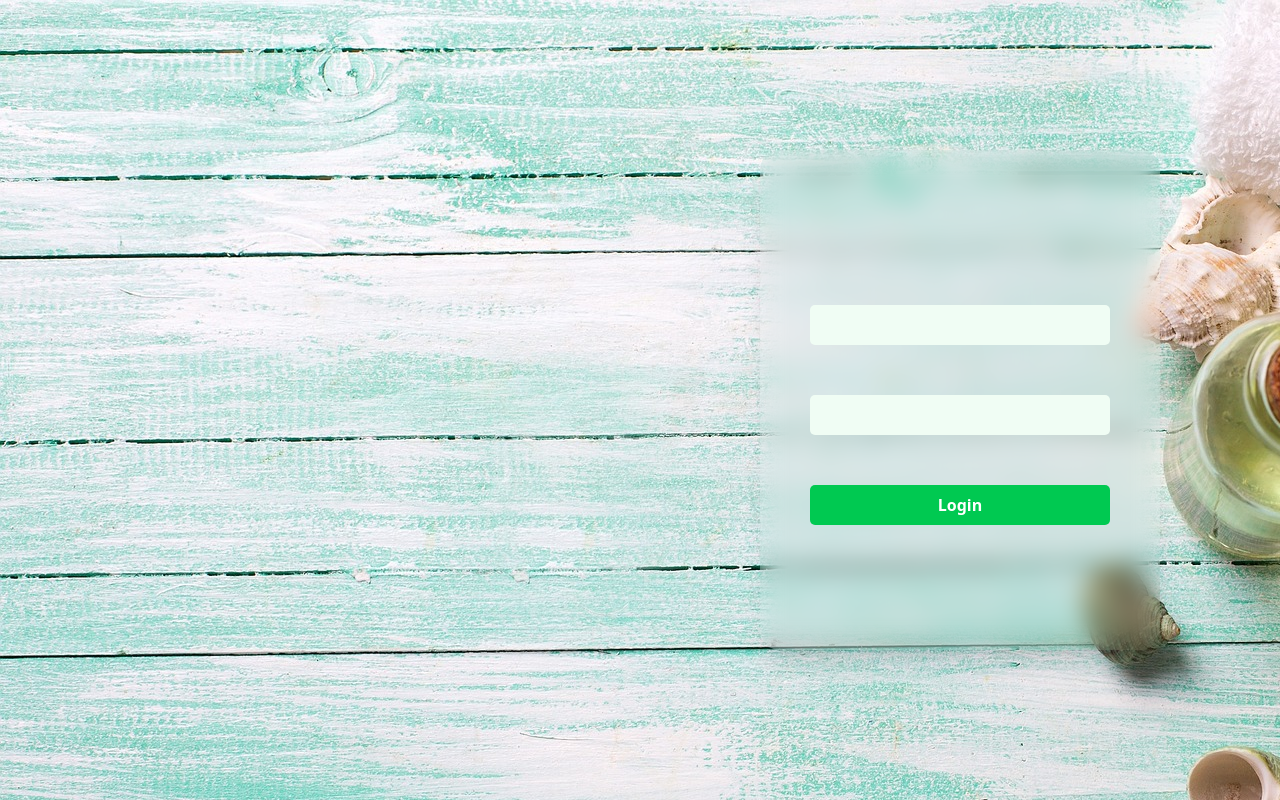
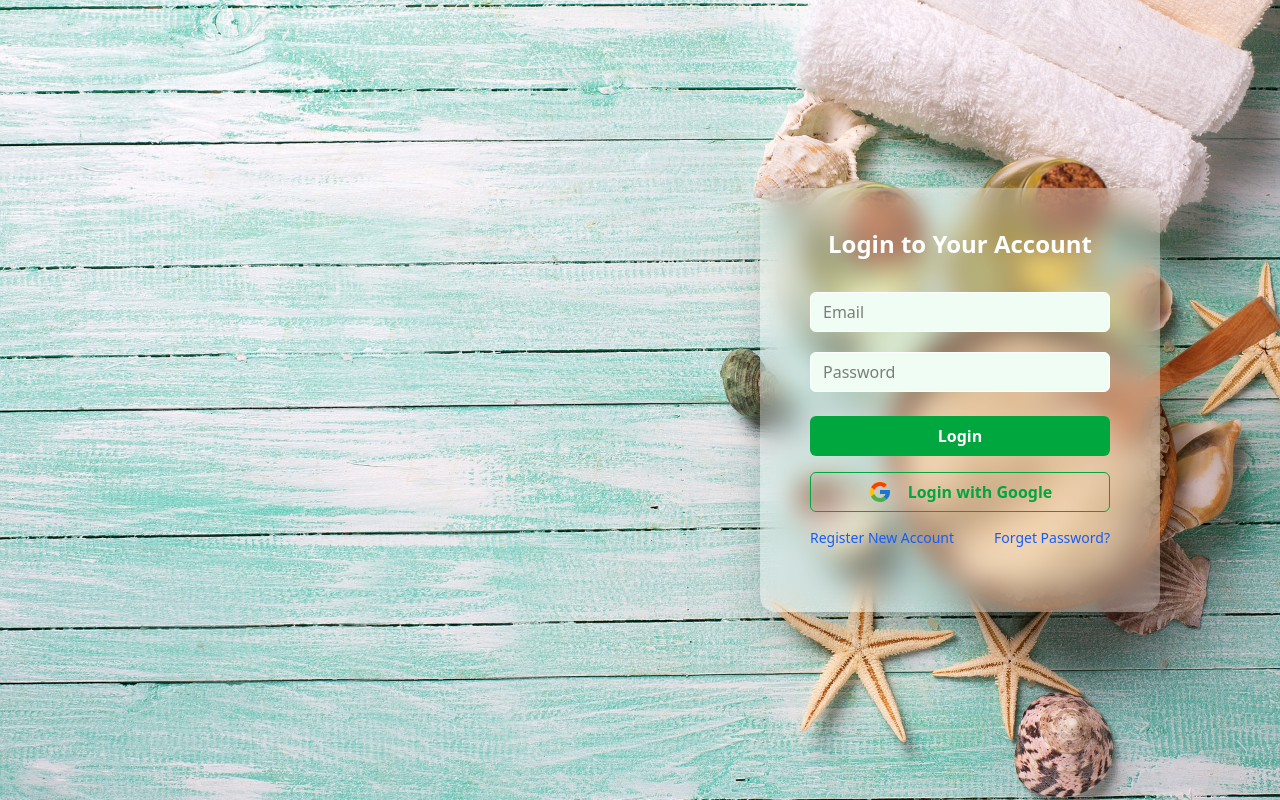
Before and after one commit to nSofot/cbc-frontend-batch-five, a React (Vite) app: page /login in a window 1280 px wide. Built offline with nearby package versions, Linux system fonts and the light colour scheme.

Commit message:
Day 20 Google Login and OPT

```diff
--- a/package.json
+++ b/package.json
@@ -10,6 +10,7 @@
     "preview": "vite preview"
   },
   "dependencies": {
+    "@react-oauth/google": "^0.12.2",
     "@supabase/supabase-js": "^2.49.4",
     "@tailwindcss/vite": "^4.1.4",
     "axios": "^1.9.0",
--- a/src/App.jsx
+++ b/src/App.jsx
@@ -3,28 +3,33 @@ import LoginPage from './pages/login'
 import HomePage from './pages/home'
 import AdminPage from './pages/adminpage'
 import RegisterPage from './pages/register'
+import ForgetPasswordPage from './pages/forgetPassword'
 import TestPage from './pages/testPage'
 
 import { Toaster } from 'react-hot-toast'
 import { BrowserRouter, Routes, Route } from 'react-router-dom'
+import { GoogleOAuthProvider } from '@react-oauth/google';
 
 
 function App() {
 
 
   return (
+    <GoogleOAuthProvider clientId="1033564119689-va316rn8puf27vikpjmcl1v09qptfapl.apps.googleusercontent.com">
       <BrowserRouter>
         <div>
           <Toaster position="top-right"/>
           <Routes path="/*">
             <Route path="/login" element={<LoginPage />} />
             <Route path="/register" element={<RegisterPage />} />
+            <Route path="/forget" element={<ForgetPasswordPage/>}/>
             <Route path="/test" element={<TestPage />} />
             <Route path="/admin/*" element={<AdminPage />} />
             <Route path="/*" element={<HomePage />} />
           </Routes>
         </div>
       </BrowserRouter>
+    </GoogleOAuthProvider>
   )
 }
 
--- /dev/null
+++ b/src/pages/forgetPassword.jsx
@@ -0,0 +1,60 @@
+import axios from "axios"
+import { useState } from "react"
+import toast from "react-hot-toast"
+
+export default function ForgetPasswordPage(){
+    const [otpSent, setotp] = useState(false)
+    const [email, setEmail] = useState("")
+    const [otp, setOtp] = useState("")
+    const [newPassword, setNewPassword] = useState("")
+    const [confirmPassword, setConfirmPassword] = useState("")
+
+    function sendOtp(){
+        axios.post(import.meta.env.VITE_BACKEND_URL+"/api/user/send-otp", {
+            email: email
+        }).then((response)=>{
+            setotp(true)
+            toast.success("OTP sent to your email check your inbox")
+            console.log(response.data)
+        }).catch((error)=>{
+            console.error(error)
+        })
+    }
+
+    function verifyOtp(){
+        const otpInNumberFormat = parseInt(otp, 10);
+        axios.post(import.meta.env.VITE_BACKEND_URL+"/api/user/reset-password", {
+            email: email,
+            otp: otpInNumberFormat,
+            newPassword: newPassword,
+        }).then((response)=>{
+            toast.success("OTP verified successfully")
+            console.log(response.data)
+            // Here you can redirect to reset password page or show reset password form
+        }).catch((error)=>{
+            console.error(error)
+            toast.error("Invalid OTP")
+        })
+    }
+
+    return(
+        <div className="w-full h-screen flex justify-center items-center bg-[url('/login-background.jpg')] bg-center bg-cover">
+            {
+                otpSent?
+                <div className="w-[400px] h-[500px] bg-white shadow-2xl rounded-xl flex flex-col justify-center items-center p-4">
+                   <input type="text" placeholder="Enter your OTP" className="w-full h-[50px] px-4 mb-4 rounded-lg border border-gray-300 focus:outline-none focus:ring-2 focus:ring-accent" value={otp} onChange={(e)=>setOtp(e.target.value)}/>
+                    <input type="password" placeholder="Enter new password" className="w-full h-[50px] px-4 mb-4 rounded-lg border border-gray-300 focus:outline-none focus:ring-2 focus:ring-accent" value={newPassword} onChange={(e)=>setNewPassword(e.target.value)}/>
+                    <input type="password" placeholder="Confirm new password" className="w-full h-[50px] px-4 mb-4 rounded-lg border border-gray-300 focus:outline-none focus:ring-2 focus:ring-accent" value={confirmPassword} onChange={(e)=>setConfirmPassword(e.target.value)}/>
+                    <button className="w-full h-[50px] bg-purple-600 text-white rounded-lg mb-4 hover:bg-secondary transition-all duration-300" onClick={verifyOtp}>Verify OTP</button>
+                    {/* resend otp button that sets sentOtp false */}
+                    <button className="w-full h-[50px] bg-gray-300 text-gray-700 rounded-lg mb-4 hover:bg-gray-400 transition-all duration-300" onClick={()=>setotp(false)}>Resend OTP</button>
+                </div>:
+                <div className="w-[400px] h-[500px] bg-white shadow-2xl rounded-xl flex flex-col justify-center items-center p-4">
+                    <input type="email" placeholder="Enter your email" className="w-full h-[50px] px-4 mb-4 rounded-lg border border-gray-300 focus:outline-none focus:ring-2 focus:ring-accent" value={email} onChange={(e)=>setEmail(e.target.value)}/>
+                    <button className="w-full h-[50px] bg-purple-600 text-white rounded-lg mb-4 hover:bg-secondary transition-all duration-300" onClick={sendOtp}>Send OTP</button>
+                </div>
+
+            }
+        </div>
+    )
+}
--- a/src/pages/login.jsx
+++ b/src/pages/login.jsx
@@ -1,67 +1,110 @@
-import axios from 'axios'
-import {useState} from 'react'
-import toast from 'react-hot-toast'
-import { useNavigate } from 'react-router-dom'
+import { useGoogleLogin } from "@react-oauth/google";
+import axios from "axios";
+import { useState } from "react";
+import toast from "react-hot-toast";
+import { FcGoogle } from "react-icons/fc";
+import { useNavigate, Link } from "react-router-dom";
 
 export default function LoginPage() {
+  const [email, setEmail] = useState("");
+  const [password, setPassword] = useState("");
+  const navigate = useNavigate();
 
-    const [email, setEmail] = useState("")
-    const [password, setPassword] = useState("")
+  const googleLogin = useGoogleLogin({
+    onSuccess: async (response) => {
+      try {
+        const accessToken = response.access_token;
+        const res = await axios.post(`${import.meta.env.VITE_BACKEND_URL}/api/user/login/google`, {
+          accessToken,
+        });
 
-    const navigate = useNavigate()
+        toast.success("Login Successful");
+        const token = res.data.token;
+        localStorage.setItem("token", token);
+
+        if (res.data.role === "admin") {
+          navigate("/admin/");
+        } else {
+          navigate("/");
+        }
+      } catch (error) {
+        toast.error(error?.response?.data?.message || "Google login failed");
+      }
+    },
+    onError: () => {
+      toast.error("Google login failed");
+    },
+  });
 
   async function handleLogin() {
-        try{
-            const response = await axios.post(import.meta.env.VITE_BACKEND_URL + "/api/user/login", {
-                email: email,
-                password: password
-            })
-            toast.success("Login Success")
-            // console.log(response.data)
-            localStorage.setItem("token", response.data.token)
+    try {
+      const response = await axios.post(`${import.meta.env.VITE_BACKEND_URL}/api/user/login`, {
+        email,
+        password,
+      });
 
+      toast.success("Login Success");
+      localStorage.setItem("token", response.data.token);
 
       if (response.data.role === "admin") {
-                navigate("/admin/")
-            }else{
-                navigate("/")
+        navigate("/admin/");
+      } else {
+        navigate("/");
       }
-
-
-        }
-        catch(e){
-            toast.error(e.response.data.message)
+    } catch (error) {
+      toast.error(error?.response?.data?.message || "Login failed");
     }
   }
 
   return (
-        <div className="w-full h-screen bg-[url('/login-background.jpg')] flex  justify-evenly items-center">
-            <div className="w-[50%] h-full">
+    <div className="w-full h-screen bg-[url('/login-background.jpg')] bg-cover bg-center flex justify-evenly items-center">
+      <div className="hidden md:block md:w-[50%] h-full"></div>
 
-            </div>
-            <div className="w-[50%] h-full flex justify-center items-center">
-                <div className="w-[400px] h-[500px] backdrop-blur-md rounded-[20px] shadow-xl flex flex-col justify-center">
-                    <input
-                    onChange={
-                        (e) => {
-                            setEmail(e.target.value)
-                        }
-                    }
-                    value={email}
-                    className="w-[300px] h-[40px] boarder-white rounded-[5px] mt-[50px] ml-[50px] bg-green-50">
-                    </input>
+      <div className="w-[95%] md:w-[50%] h-full flex justify-center items-center">
+        <div className="w-[400px] h-auto py-10 px-5 backdrop-blur-md bg-white/30 rounded-2xl shadow-2xl flex flex-col justify-center items-center">
+          <h2 className="text-2xl font-semibold text-white mb-8">Login to Your Account</h2>
 
           <input
-                    onChange={(e) => {
-                        setPassword(e.target.value)
-                    }
-                    }
+            type="email"
+            placeholder="Email"
+            value={email}
+            onChange={(e) => setEmail(e.target.value)}
+            className="w-[300px] h-[40px] px-3 rounded-md border border-white bg-green-50 mb-5 focus:outline-none focus:ring-2 focus:ring-green-400"
+          />
+
+          <input
+            type="password"
+            placeholder="Password"
             value={password}
-                    type="password" className="w-[300px] h-[40px] boarder-white rounded-[5px] mt-[50px] ml-[50px] bg-green-50">
-                    </input>
-                    <button onClick={handleLogin} className="w-[300px] h-[40px] text-white font-bold bg-green-500 boarder-white rounded-[5px] mt-[50px] ml-[50px] my-[20px]">Login</button>
+            onChange={(e) => setPassword(e.target.value)}
+            className="w-[300px] h-[40px] px-3 rounded-md border border-white bg-green-50 mb-6 focus:outline-none focus:ring-2 focus:ring-green-400"
+          />
+
+          <button
+            onClick={handleLogin}
+            className="w-[300px] h-[40px] text-white font-semibold bg-green-600 hover:bg-green-700 rounded-md mb-4 transition"
+          >
+            Login
+          </button>
+
+          <button
+            onClick={googleLogin}
+            className="w-[300px] h-[40px] flex items-center gap-4 justify-center gap-2 text-green-600 font-semibold border border-green-600 hover:text-white hover:bg-green-700 rounded-md transition"
+          >
+            <FcGoogle className="text-2xl" />
+            <span>Login with Google</span>
+          </button>
+
+          <div className="flex justify-between items-center text-blue-800 gap-10 pt-4 pb-6">
+            <Link to="/register" className="font-italic text-sm text-blue-600 hover:text-blue-800 hover:underline">
+              Register New Account
+            </Link>
+            <Link to="/forget-password" className="font-italic text-sm text-blue-600 hover:text-blue-800 hover:underline">
+              Forget Password?
+            </Link>
           </div>
         </div>
       </div>
-    )
+    </div>
+  );
 }
--- a/vite.config.js
+++ b/vite.config.js
@@ -7,3 +7,7 @@ export default defineConfig({
   plugins: [react(), tailwindcss(),
   ]
 })
+
+// 1033564119689-va316rn8puf27vikpjmcl1v09qptfapl.apps.googleusercontent.com
+// 1033564119689-va316rn8puf27vikpjmcl1v09qptfapl.apps.googleusercontent.com
+// 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
```
Also changed, not shown: 1 other file (tests, documents, lock files or other folders). Lines whose indentation alone changed are shown as unchanged.
